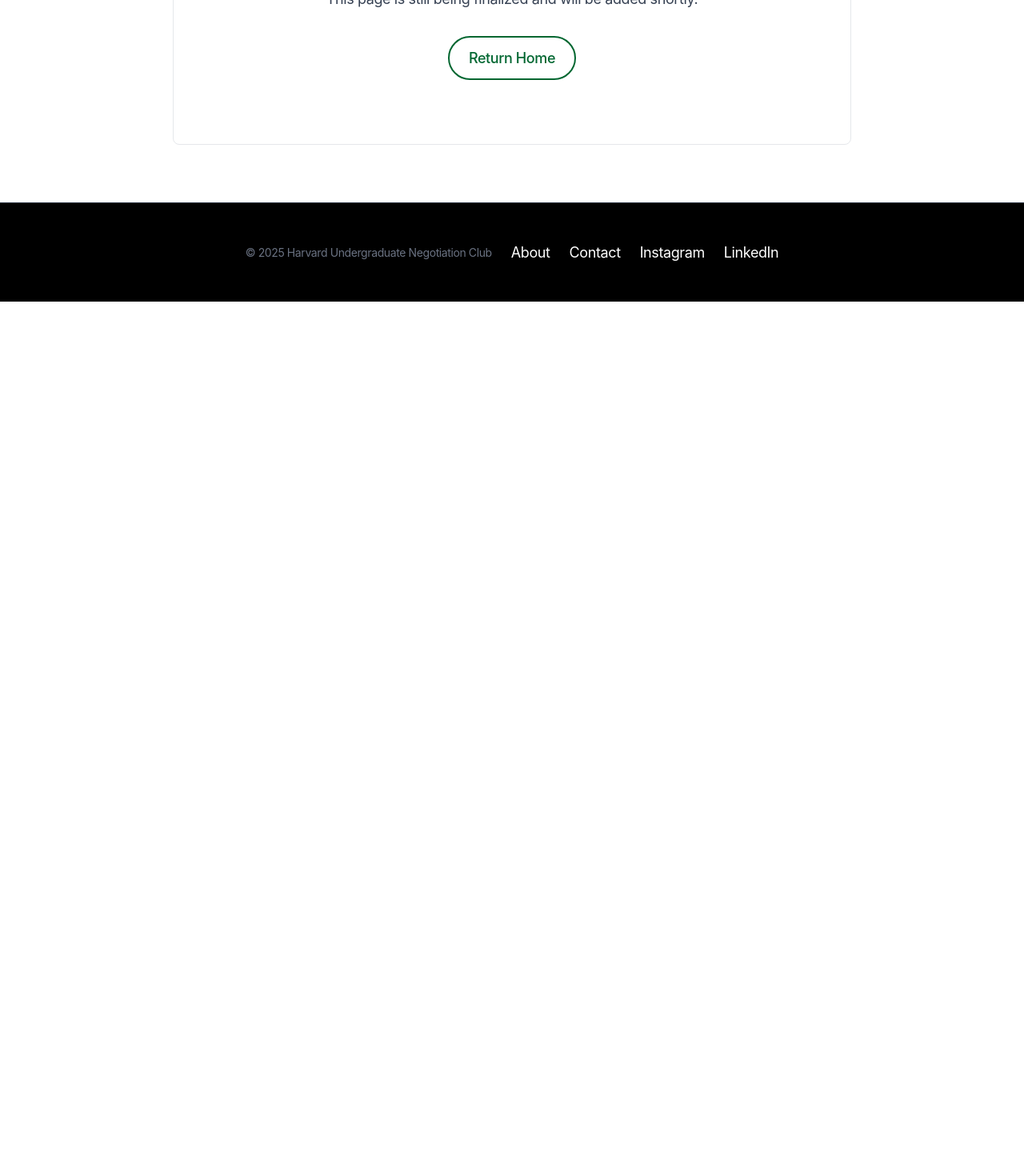
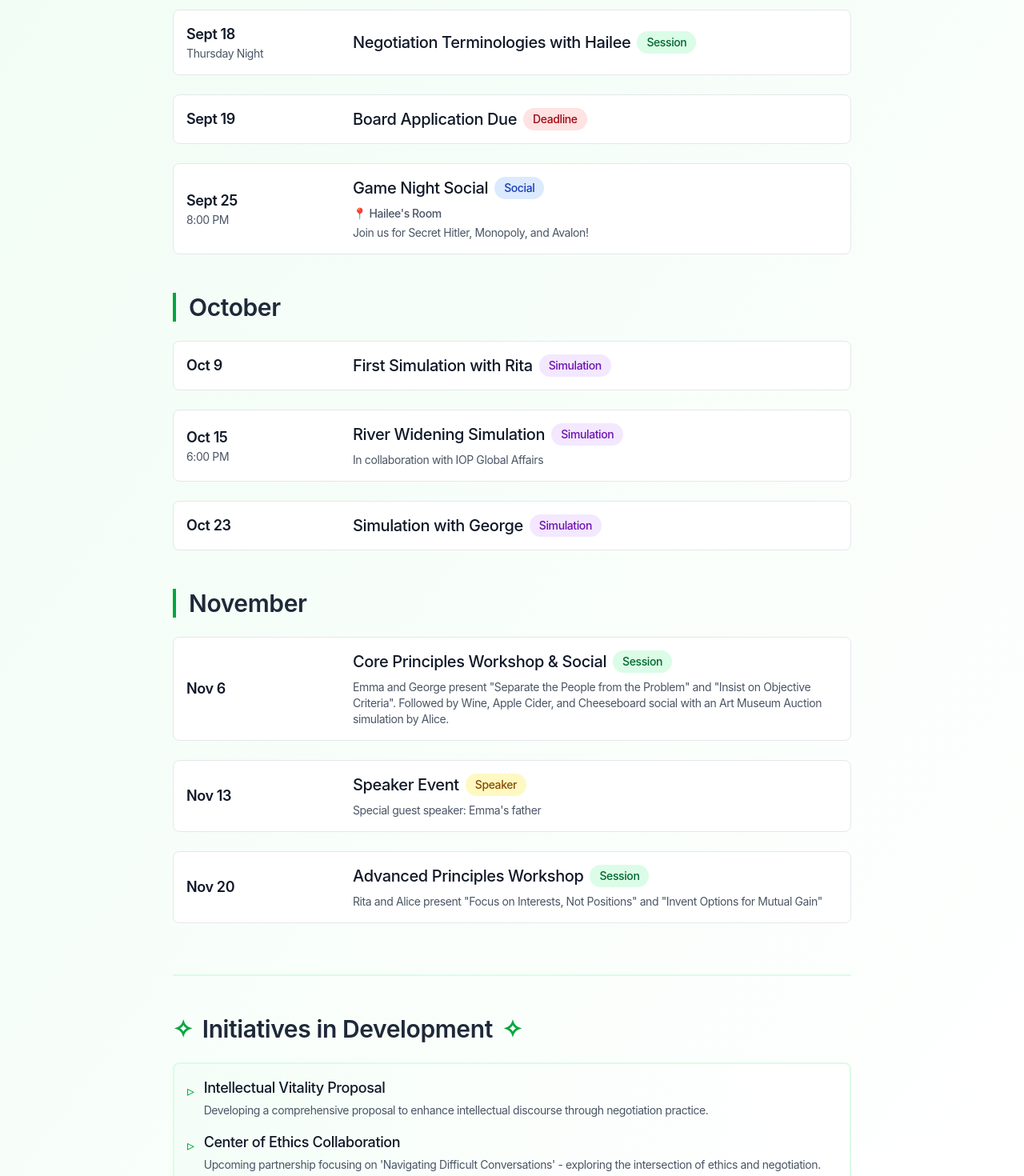
Before and after one commit to Night5kies/hunc, a Next.js app: page /schedule in a window 1280 px wide. Shown: the part 340-1810 px from the top of the page at 80% size. Before the commit the page ends 800 px from the top, so only its background shows below. Built offline with nearby package versions, Linux system fonts and the light colour scheme.

Commit message:
added schedule and edited homepage text

```diff
--- a/src/app/schedule/page.tsx
+++ b/src/app/schedule/page.tsx
@@ -1,24 +1,237 @@
-import Link from "next/link";
+'use client';
+
+import { LazyMotion, domAnimation, m } from 'framer-motion';
 import { ResponsiveContainer, ResponsiveSection, ResponsiveCard } from '@/components';
 
-export default function Schedule() { //TO BE UPDATED TO ACTUAL SCHEDULE
+interface Event {
+  date: string;
+  time?: string;
+  title: string;
+  type: 'session' | 'deadline' | 'social' | 'simulation' | 'speaker';
+  location?: string;
+  description?: string;
+}
+
+const events: Record<string, Event[]> = {
+  'September': [
+    {
+      date: 'Sept 18',
+      time: 'Thursday Night',
+      title: "Negotiation Terminologies with Hailee",
+      type: 'session',
+    },
+    {
+      date: 'Sept 19',
+      title: 'Board Application Due',
+      type: 'deadline',
+    },
+    {
+      date: 'Sept 25',
+      time: '8:00 PM',
+      title: 'Game Night Social',
+      type: 'social',
+      location: "Hailee's Room",
+      description: 'Join us for Secret Hitler, Monopoly, and Avalon!'
+    },
+  ],
+  'October': [
+    {
+      date: 'Oct 9',
+      title: 'First Simulation with Rita',
+      type: 'simulation',
+    },
+    {
+      date: 'Oct 15',
+      time: '6:00 PM',
+      title: 'River Widening Simulation',
+      type: 'simulation',
+      description: 'In collaboration with IOP Global Affairs'
+    },
+    {
+      date: 'Oct 23',
+      title: 'Simulation with George',
+      type: 'simulation',
+    },
+  ],
+  'November': [
+    {
+      date: 'Nov 6',
+      title: 'Core Principles Workshop & Social',
+      type: 'session',
+      description: 'Emma and George present "Separate the People from the Problem" and "Insist on Objective Criteria". Followed by Wine, Apple Cider, and Cheeseboard social with an Art Museum Auction simulation by Alice.'
+    },
+    {
+      date: 'Nov 13',
+      title: 'Speaker Event',
+      type: 'speaker',
+      description: "Special guest speaker: Emma's father"
+    },
+    {
+      date: 'Nov 20',
+      title: 'Advanced Principles Workshop',
+      type: 'session',
+      description: 'Rita and Alice present "Focus on Interests, Not Positions" and "Invent Options for Mutual Gain"'
+    },
+  ],
+};
+
+const typeColors = {
+  session: 'bg-green-100 text-green-800',
+  deadline: 'bg-red-100 text-red-800',
+  social: 'bg-blue-100 text-blue-800',
+  simulation: 'bg-purple-100 text-purple-800',
+  speaker: 'bg-yellow-100 text-yellow-800',
+};
+
+const cardVariants = {
+  hidden: { opacity: 0, y: 20 },
+  visible: { opacity: 1, y: 0 },
+};
+
+export default function Schedule() {
   return (
-    <ResponsiveSection background="white" padding="lg">
-      <ResponsiveContainer maxWidth="4xl">
-        <div className="text-center">
-          <ResponsiveCard variant="default" className="py-12 md:py-16 lg:py-20">
-            <h1 className="text-3xl sm:text-4xl md:text-5xl font-bold mb-6 border-b-4 border-green-600 inline-block">Coming Soon</h1>
-            <p className="text-base sm:text-lg text-gray-700 mb-8">
-              This page is still being finalized and will be added shortly.
+    <LazyMotion features={domAnimation}>
+      <ResponsiveSection background="white" padding="lg" className="min-h-screen relative">
+        {/* Background pattern */}
+        <div className="absolute inset-0 bg-gradient-to-br from-green-50 to-white" />
+
+        <ResponsiveContainer maxWidth="4xl" className="relative">
+          <m.div
+            initial={{ opacity: 0, y: -20 }}
+            animate={{ opacity: 1, y: 0 }}
+            transition={{ duration: 0.6 }}
+            className="text-center mb-12"
+          >
+            <h1 className="text-3xl sm:text-4xl md:text-5xl font-bold mb-6 border-b-4 border-green-600 inline-block">
+              Fall 2025 Schedule
+            </h1>
+          </m.div>
+
+          <div className="space-y-12">
+            {Object.entries(events).map(([month, monthEvents], monthIndex) => (
+              <m.section
+                key={month}
+                initial="hidden"
+                whileInView="visible"
+                viewport={{ once: true, margin: "-100px" }}
+                transition={{ staggerChildren: 0.1, delayChildren: monthIndex * 0.1 }}
+                className="space-y-6"
+              >
+                <m.h2
+                  variants={cardVariants}
+                  className="text-2xl md:text-3xl font-semibold text-gray-800 border-l-4 border-green-600 pl-4"
+                >
+                  {month}
+                </m.h2>
+
+                <div className="grid gap-4 md:gap-6">
+                  {monthEvents.map((event, index) => (
+                    <m.div key={`${event.date}-${index}`} variants={cardVariants}>
+                      <ResponsiveCard
+                        variant="default"
+                        className="transform transition hover:scale-[1.02] hover:shadow-lg"
+                      >
+                        <div className="flex flex-col md:flex-row md:items-center gap-4">
+                          <div className="flex-shrink-0 md:w-48">
+                            <div className="text-lg font-semibold text-gray-900">
+                              {event.date}
+                              {event.time && (
+                                <div className="text-sm font-normal text-gray-600">
+                                  {event.time}
+                                </div>
+                              )}
+                            </div>
+                          </div>
+
+                          <div className="flex-grow">
+                            <div className="flex flex-col md:flex-row md:items-center gap-2">
+                              <h3 className="text-xl font-medium text-gray-900">
+                                {event.title}
+                              </h3>
+                              <span className={`inline-flex px-3 py-1 rounded-full text-sm font-medium ${typeColors[event.type]}`}>
+                                {event.type.charAt(0).toUpperCase() + event.type.slice(1)}
+                              </span>
+                            </div>
+
+                            {(event.location || event.description) && (
+                              <div className="mt-2 text-gray-600">
+                                {event.location && (
+                                  <p className="text-sm font-medium">
+                                    📍 {event.location}
                                   </p>
-            <Link href="/" passHref>
-              <div className="inline-block px-6 py-3 border-2 border-green-800 text-green-800 font-medium rounded-full hover:bg-green-800 hover:text-white transition-colors cursor-pointer">
-                Return Home
+                                )}
+                                {event.description && (
+                                  <p className="text-sm mt-1">
+                                    {event.description}
+                                  </p>
+                                )}
                               </div>
-            </Link>
+                            )}
+                          </div>
+                        </div>
+                      </ResponsiveCard>
+                    </m.div>
+                  ))}
+                </div>
+              </m.section>
+            ))}
+          </div>
+
+          {/* Future Events Section */}
+          <m.div
+            initial={{ opacity: 0 }}
+            whileInView={{ opacity: 1 }}
+            viewport={{ once: true }}
+            transition={{ duration: 0.8 }}
+            className="mt-16 pt-12 border-t-2 border-green-100"
+          >
+            <m.h2
+              initial={{ opacity: 0, x: -20 }}
+              whileInView={{ opacity: 1, x: 0 }}
+              viewport={{ once: true }}
+              className="text-2xl md:text-3xl font-semibold text-gray-800 mb-6 flex items-center gap-3"
+            >
+              <span className="text-green-600">✧</span>
+              Initiatives in Development
+              <span className="text-green-600">✧</span>
+            </m.h2>
+
+            <div className="grid gap-4 md:gap-6">
+              <ResponsiveCard
+                variant="default"
+                className="border-2 border-green-100 bg-gradient-to-r from-green-50/50 to-white"
+              >
+                <div className="flex flex-col gap-6">
+                  <div className="space-y-4">
+                    {[
+                      {
+                        title: "Intellectual Vitality Proposal",
+                        description: "Developing a comprehensive proposal to enhance intellectual discourse through negotiation practice."
+                      },
+                      {
+                        title: "Center of Ethics Collaboration",
+                        description: "Upcoming partnership focusing on 'Navigating Difficult Conversations' - exploring the intersection of ethics and negotiation."
+                      }
+                    ].map((initiative, index) => (
+                      <div key={index} className="flex items-start gap-3">
+                        <span className="text-green-600 mt-1">▹</span>
+                        <div>
+                          <h3 className="text-lg font-medium text-gray-900">
+                            {initiative.title}
+                          </h3>
+                          <p className="text-sm text-gray-600 mt-1">
+                            {initiative.description}
+                          </p>
+                        </div>
+                      </div>
+                    ))}
+                  </div>
+                </div>
               </ResponsiveCard>
             </div>
+          </m.div>
         </ResponsiveContainer>
       </ResponsiveSection>
+    </LazyMotion>
   );
 }
```
Also changed, not shown: src/app/page.tsx (+38 -21 lines). Lines whose indentation alone changed are shown as unchanged.
